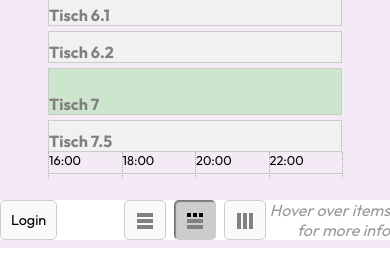
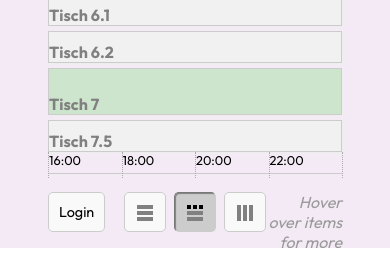
Before and after one commit to Jan-Weigang/Threadbound, a Flask app: page /calendar/ in a window 390 px wide. Shown: the part 588-844 px from the top of the page. Run offline with Flask 3, Linux system fonts and the light colour scheme; data comes from the database, SQL or seed files in the repository; data that the repository does not hold is empty; parts of the project's set-up code (start-up, migrations or seed data) failed here and were passed over; some libraries are stand-ins or nearby versions.

Commit message:
Fixed background color and behavior of footer for small screens

```diff
--- a/static/css/dynamic.css
+++ b/static/css/dynamic.css
@@ -38,6 +38,7 @@ body {
     grid-gap: 1rem;
     overflow: hidden;
     /* max-height: 45rem; */
+    background-color: inherit;
 }
 .layout-wrapper > * {
     position: relative;
@@ -58,12 +59,11 @@ body {
 }
 .layout-wrapper > .layout-footer {
     grid-area: footer;
-    position: absolute;
+    position: sticky;
     bottom: 1rem;
-    background-color: white;
+    background-color: inherit;
     margin: auto;
     justify-self: center;
-
 }
 .calendar-container {
     display: flex;
```
